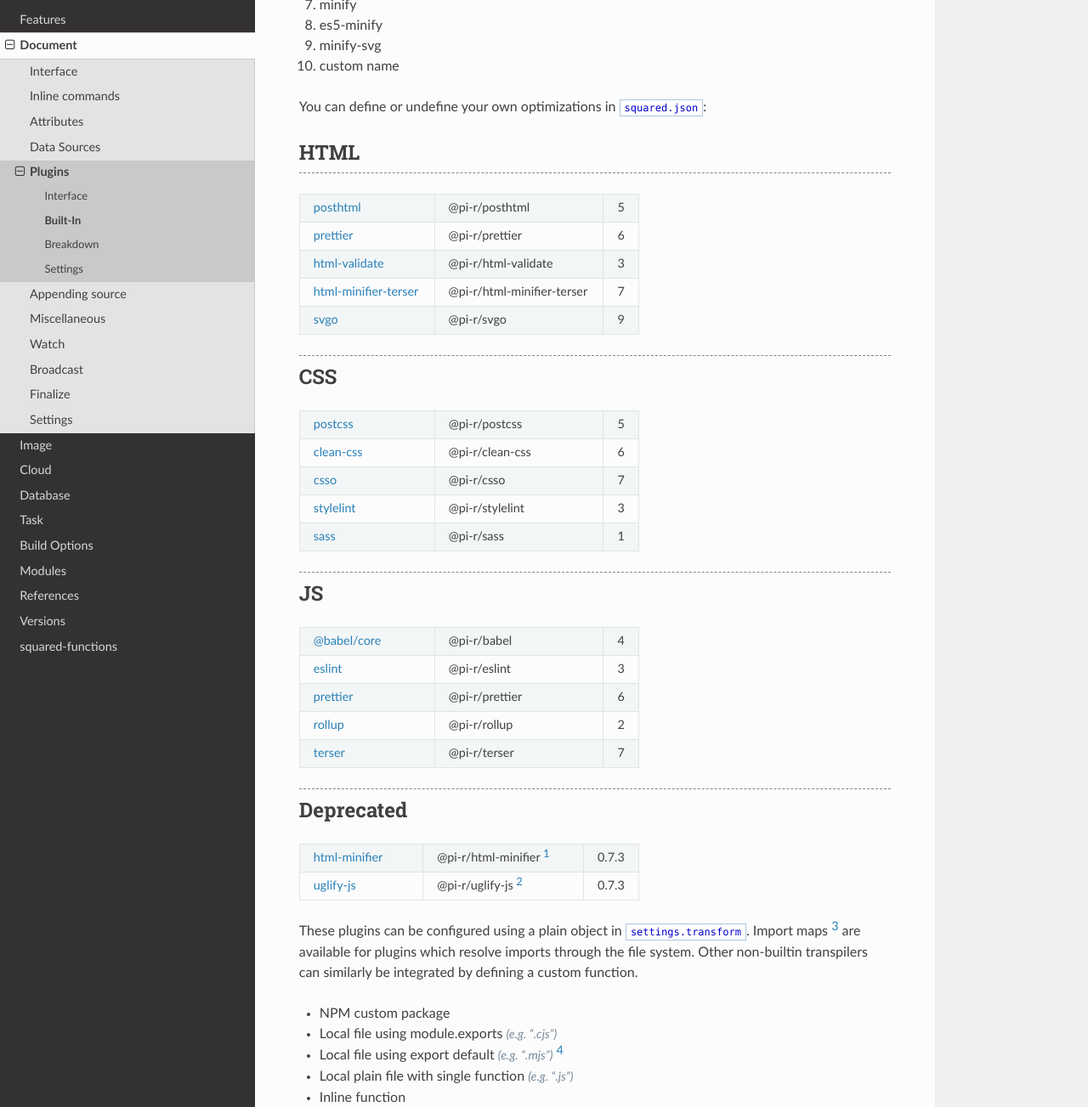
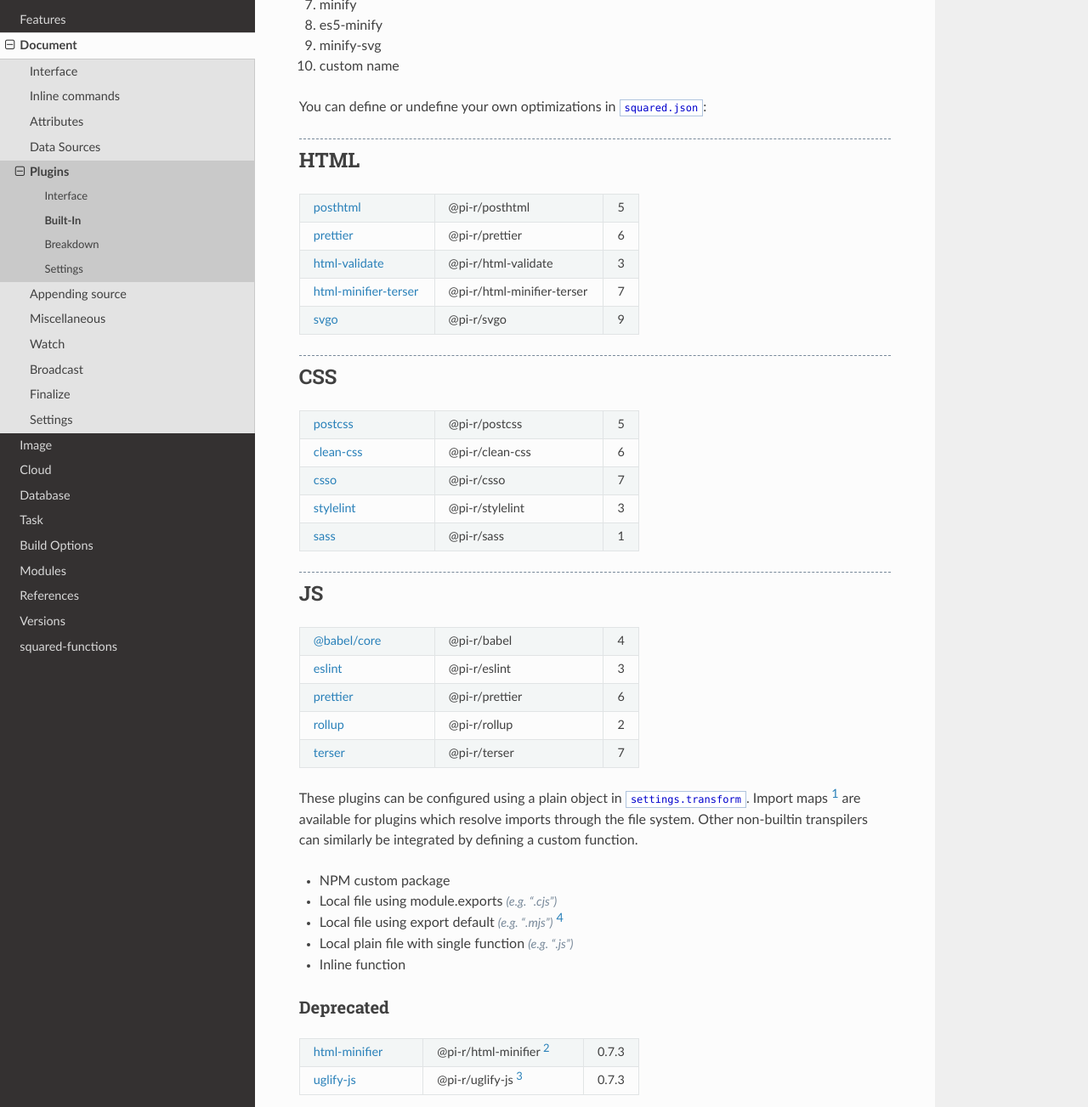
Before and after one commit to anpham6/chrome-docs, a Sphinx documentation site: the page built from source/document/plugins/built-in.rst, in a window 1280 px wide and 1400 px high, scrolled down 266 px, cut to the strip 97-1400 px from the top of the window. Shown: the whole strip at 85% size. Built offline with Sphinx 7.4.7 and the Read the Docs theme 2.0.0, drawn with Linux system fonts in a browser that asks for light colours; some of the changed text lies outside the part shown.

```diff
--- a/source/_static/override.css
+++ b/source/_static/override.css
@@ -9,9 +9,11 @@
     padding-bottom: 8px;
 }
 
-.rst-content section > section:nth-of-type(n+2) h2 {
+.rst-content section > section:nth-of-type(n+2) h2, .rst-content section > :not(h1) + section h2 {
     border-top: 1px dashed lightslategray;
+    border-bottom: none !important;
     padding-top: 8px;
+    padding-bottom: 0px !important;
 }
 
 .rst-content .code-block-caption {
```
Also changed, not shown: source/document/plugins/built-in.rst (+18 -9 lines).
